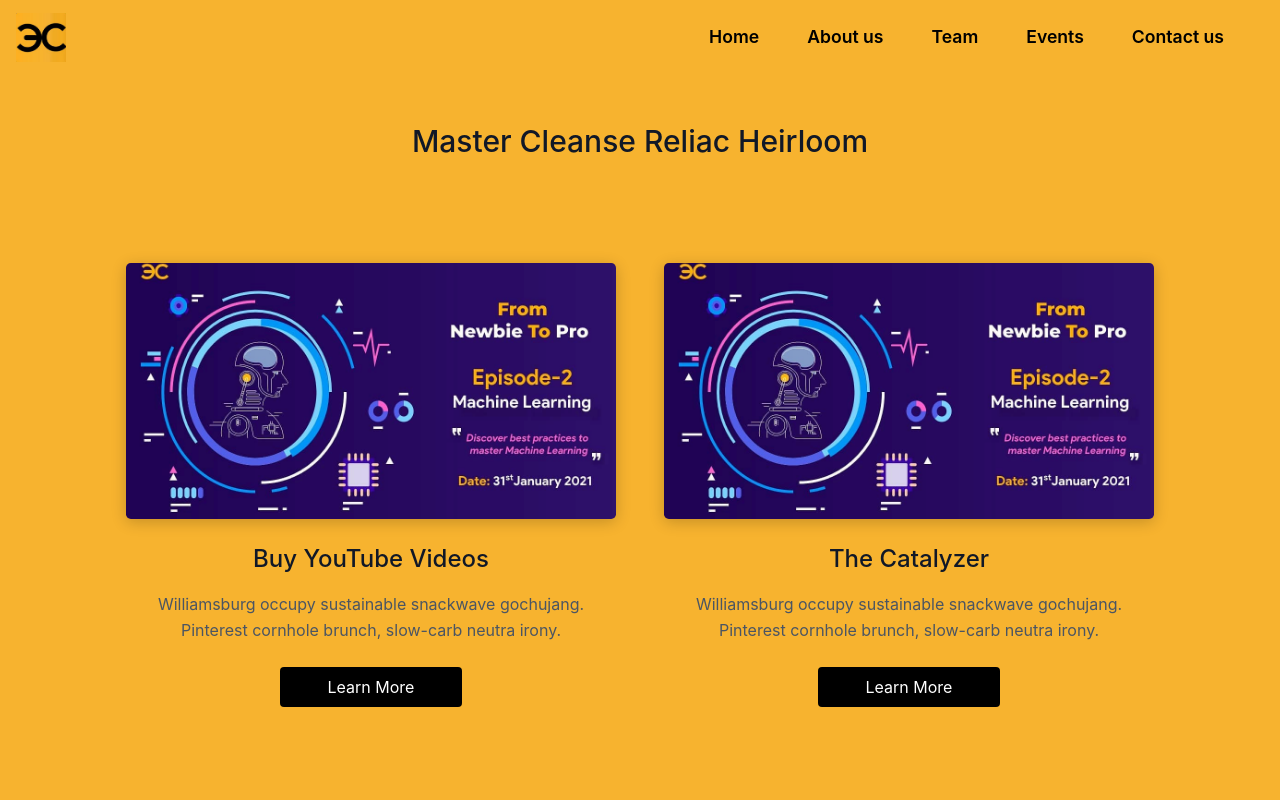
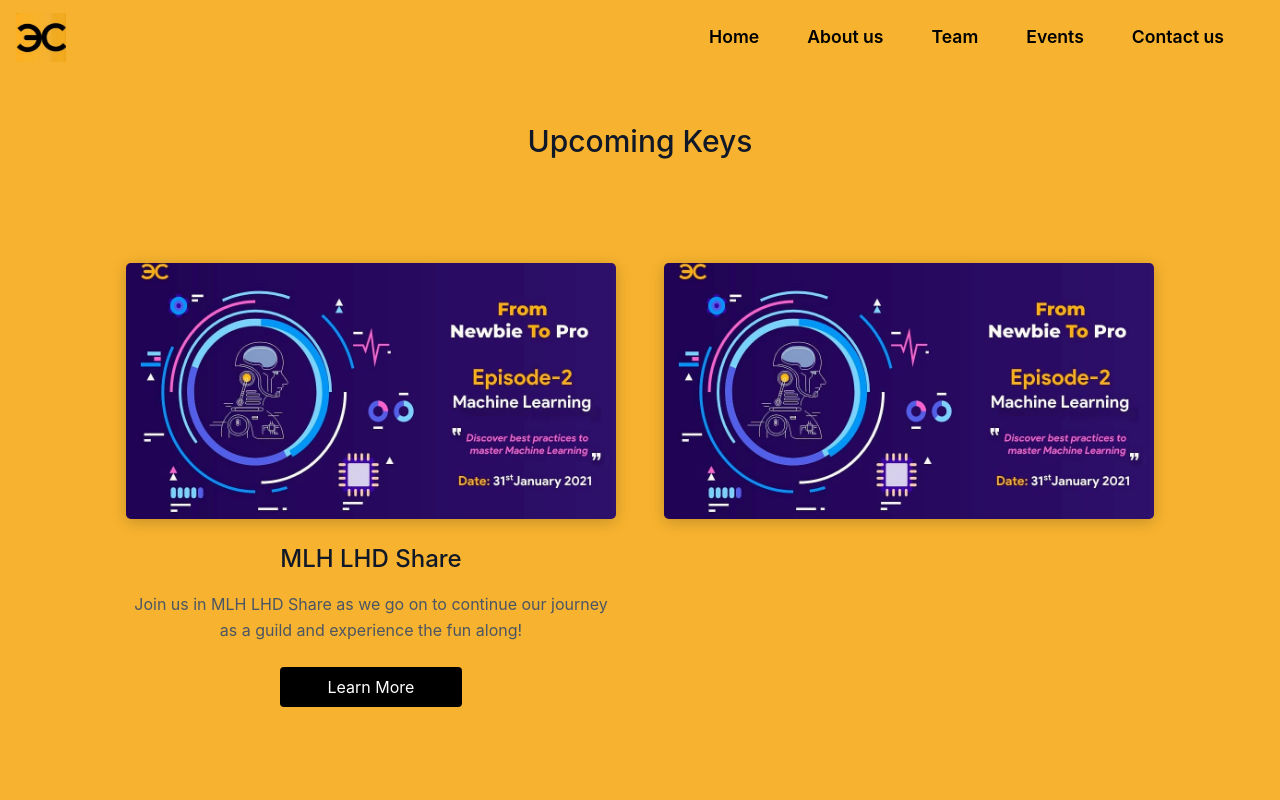
Before and after one commit to EquiCode/EquiCode-Website, a React (Create React App) app: page /events in a window 1280 px wide. Shown: the top 800 px of the page. Built offline with nearby package versions, Linux system fonts and the light colour scheme; what styled-media-query would draw is missing.

Commit message:
Content added

```diff
--- a/src/components/events/Current.js
+++ b/src/components/events/Current.js
@@ -7,7 +7,7 @@
     <CurrentContainer>
       <div class="flex flex-col text-center w-full">
         <h1 class="sm:text-3xl text-2xl font-medium title-font mt-5 text-gray-900">
-          Master Cleanse Reliac Heirloom
+          Upcoming Keys
         </h1>
       </div>
       <section class="text-gray-600 body-font">
@@ -22,11 +22,10 @@
                 />
               </div>
               <h2 class="title-font text-2xl font-medium text-gray-900 mt-6 mb-3">
-                Buy YouTube Videos
+                MLH LHD Share
               </h2>
               <p class="leading-relaxed text-base">
-                Williamsburg occupy sustainable snackwave gochujang. Pinterest
-                cornhole brunch, slow-carb neutra irony.
+                Join us in MLH LHD Share as we go on to continue our journey as a guild and experience the fun along!
               </p>
               <button class="flex mx-auto mt-6 text-white bg-black border-0 py-2 px-5 focus:outline-none hover:bg-yellow-900 rounded">
                 Learn More
@@ -40,7 +39,7 @@
                   src={image}
                 />
               </div>
-              <h2 class="title-font text-2xl font-medium text-gray-900 mt-6 mb-3">
+    { /* <h2 class="title-font text-2xl font-medium text-gray-900 mt-6 mb-3">
                 The Catalyzer
               </h2>
               <p class="leading-relaxed text-base">
@@ -49,7 +48,7 @@
               </p>
               <button class="flex mx-auto mt-6 text-white bg-black border-0 py-2 px-5 focus:outline-none hover:bg-yellow-900 rounded">
                 Learn More
-              </button>
+              </button> */}
             </div>
           </div>
         </div>
```
